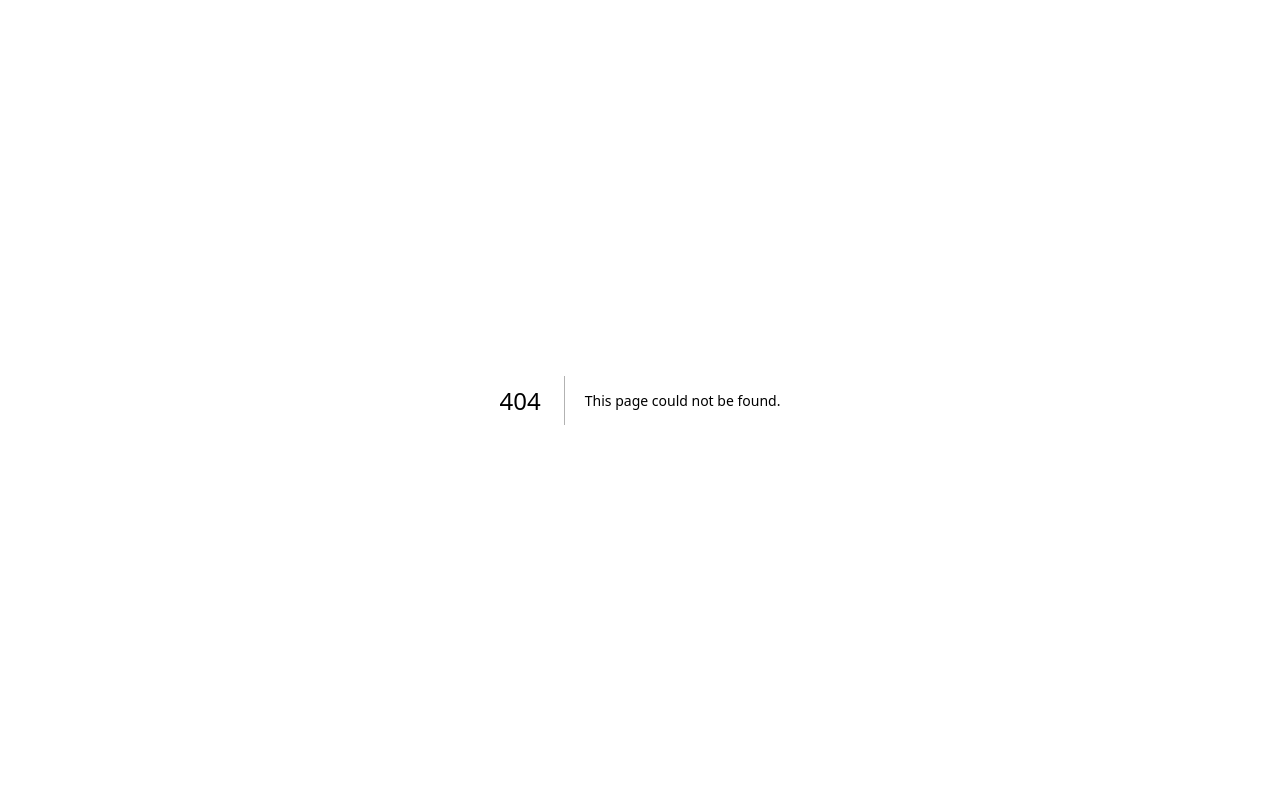
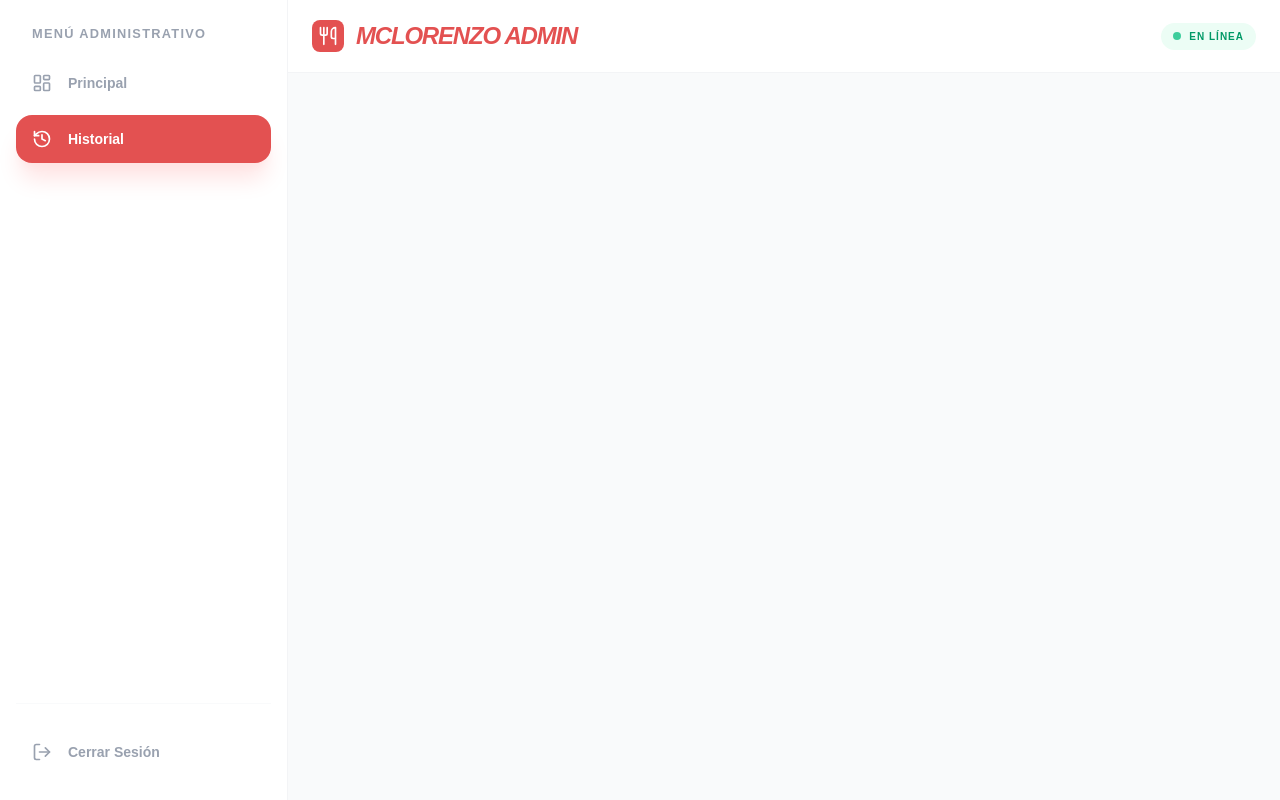
Before and after one commit to Lorenzo36036/McCode, a Next.js app in the folder frontend/: page /admin/order-history in a window 1280 px wide. Before the commit this address had no page. Shown: the top 800 px of the page. Built offline with nearby package versions, Linux system fonts and the light colour scheme.

Commit message:
feature: creation of view history
creation of view history

```diff
--- /dev/null
+++ b/frontend/app/(src)/admin/order-history/page.tsx
@@ -0,0 +1,9 @@
+const SimpleAdmin = () => {
+  return (
+    <div className="w-full min-h-screen bg-gray-50 font-sans">
+      <main className="max-w-5xl mx-auto p-6"></main>
+    </div>
+  );
+};
+
+export default SimpleAdmin;
```
